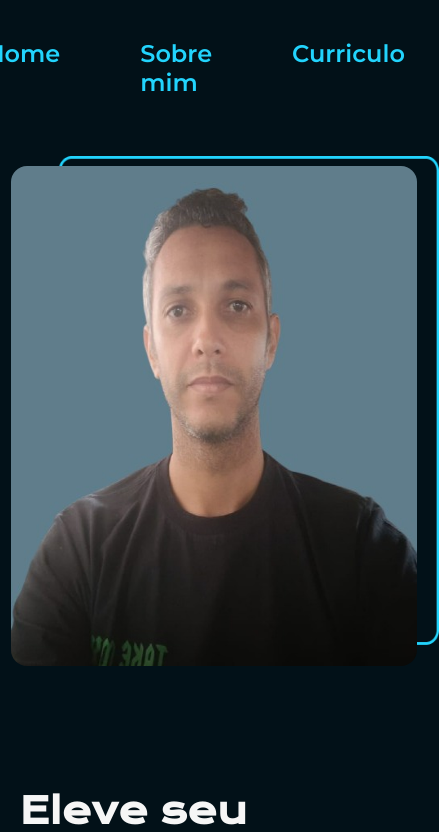
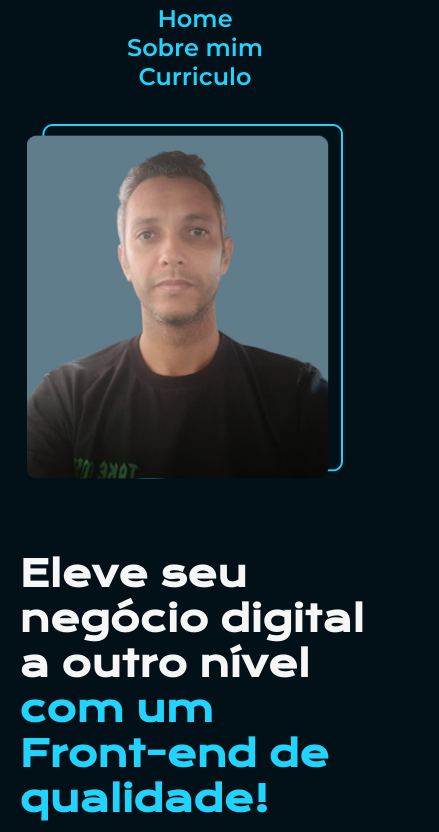
Before and after one commit to JefersonFreire/portfolio, a plain HTML site: page index.html in a window 390 px wide. Shown: the top 832 px of the page, 439 px wide, since content can reach past the window. Drawn offline with nearby package versions, Linux system fonts and the light colour scheme.

Commit message:
atualização responsividade

```diff
--- a/index.html
+++ b/index.html
@@ -37,8 +37,7 @@
         </section>
     <div class="apresentacao__imagem">
         <div class="container">
-            <img src="assets\moldura.png" alt="Desenvolvedor" class="moldura">
-            <img src="assets/imagem-curriculo.jpg" alt="Foto de Jeferson" class="foto">
+            <img src="assets/eu.png" alt="Foto de Jeferson" class="foto">
         </div>
     </div>
     </main>
--- a/styles/style.css
+++ b/styles/style.css
@@ -91,7 +91,7 @@ body {
     justify-content: center;
     gap: 16px;
     border: 2px solid var(--cor-terciaria);
-    width: 50%;
+    width: 70%;
     text-align: center;
     border-radius: 8px;
     font-size: 1.5rem;
@@ -122,7 +122,10 @@ body {
 }
 
 .apresentacao__imagem {
-    width: 48%;
+    display: flex;
+    justify-content: center;
+    align-items: center;
+    width: 100%;
 }
 
 .container {
@@ -130,35 +133,27 @@ body {
     width: 488px;
     height: 550px;
     pointer-events: none;
-    overflow: hidden;
-}
-
-.moldura {
-    position: absolute;
-    width: 400px;
-    height: 500px;
-    top: 0px;
-    right: 0px;
-    z-index: 1;
 }
 
 .foto {
-    position: absolute;
-    border-radius: 16px;
+    position: relative;
     width: 405.71px;
     height: 500px;
     top: 10px;
     left: 60px;
-    z-index: 2;
 }
 
-@media (max-width:1080px) {
+@media (max-width:768px) {
     .cabecalho {
-        padding: 10%;
+        padding: 1%;
     }
 
      .cabecalho__menu {
-        justify-content: center;
+        align-items: center;
+        flex-direction: column;
+        font-size: 1.2rem;
+        gap: 10%;
+
      }
 
     .apresentacao {
@@ -167,10 +162,25 @@ body {
     }
 
     .apresentacao__conteudo {
+        font-size: .725rem;
         width: auto;
     }
 
-    .apresentacao__imagem {
-        width: auto;
+    .container {
+        right: 20%;
+        width: 90%;
+        height: auto;
+        display: flex;
+        justify-content: center;
+        align-items: center;
+    }
+    .foto {
+        width: 100%;
+        height: auto;
+    }
+
+    .rodape {
+        font-size: 0.9rem;
+        padding: 10px;
     }
 }
```
Also changed, not shown: about.html (+1 -2 lines), assets/eu.png (added), assets/moldura.png (deleted), 1 other file.
